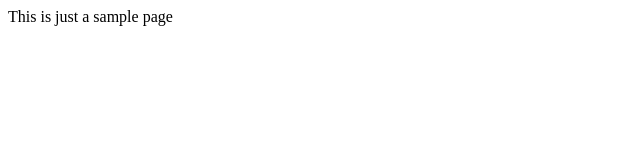
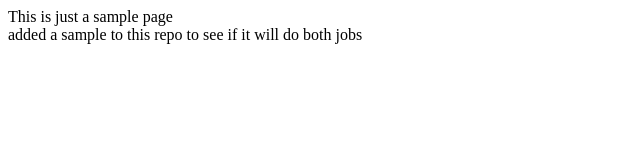
Before and after one commit to Psalmseen/test-github0action, a plain HTML site: page sample.html in a window 1280 px wide. Shown: the whole page, without its empty margins (0-640 px from the left). Drawn offline with Linux system fonts and the light colour scheme.

Commit message:
Checking the repo

```diff
--- a/sample.html
+++ b/sample.html
@@ -8,5 +8,6 @@
   </head>
   <body>
     This is just a sample page
+    <div>added a sample to this repo to see if it will do both jobs</div>
   </body>
 </html>
```
